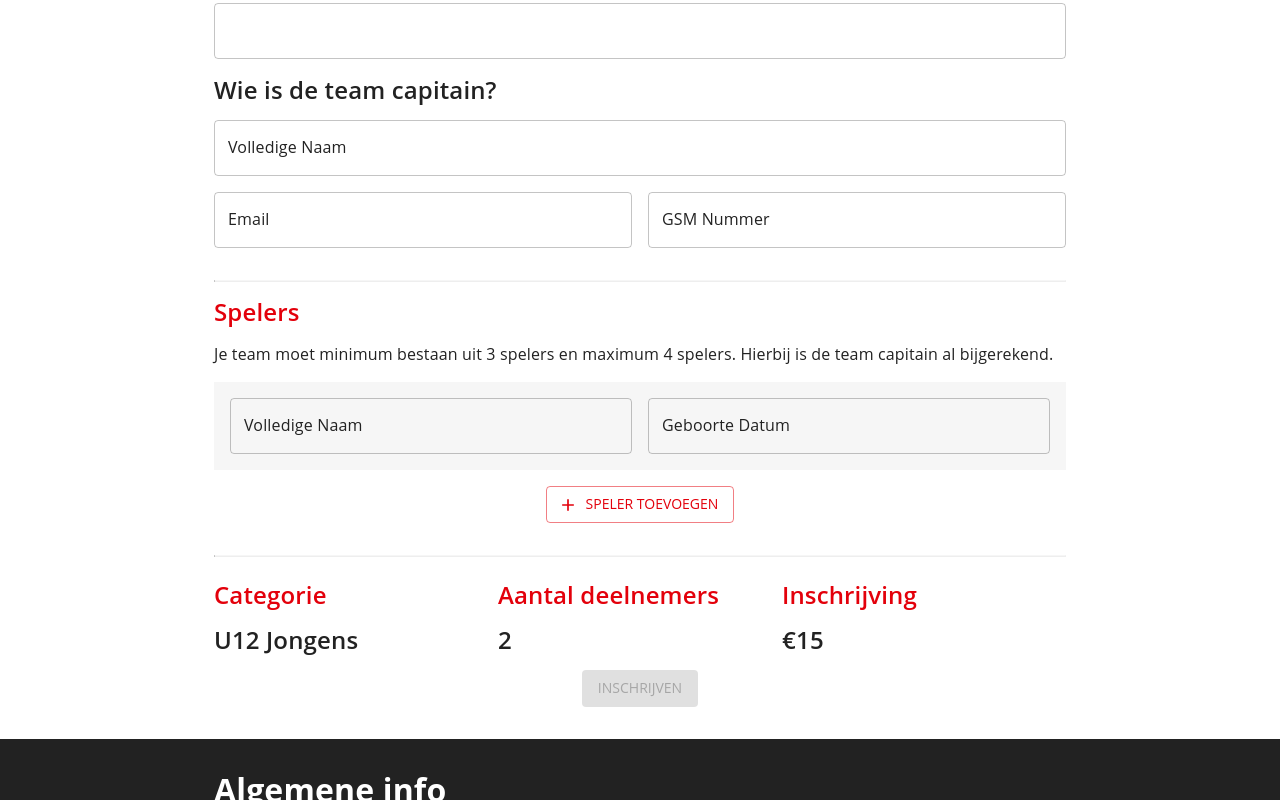
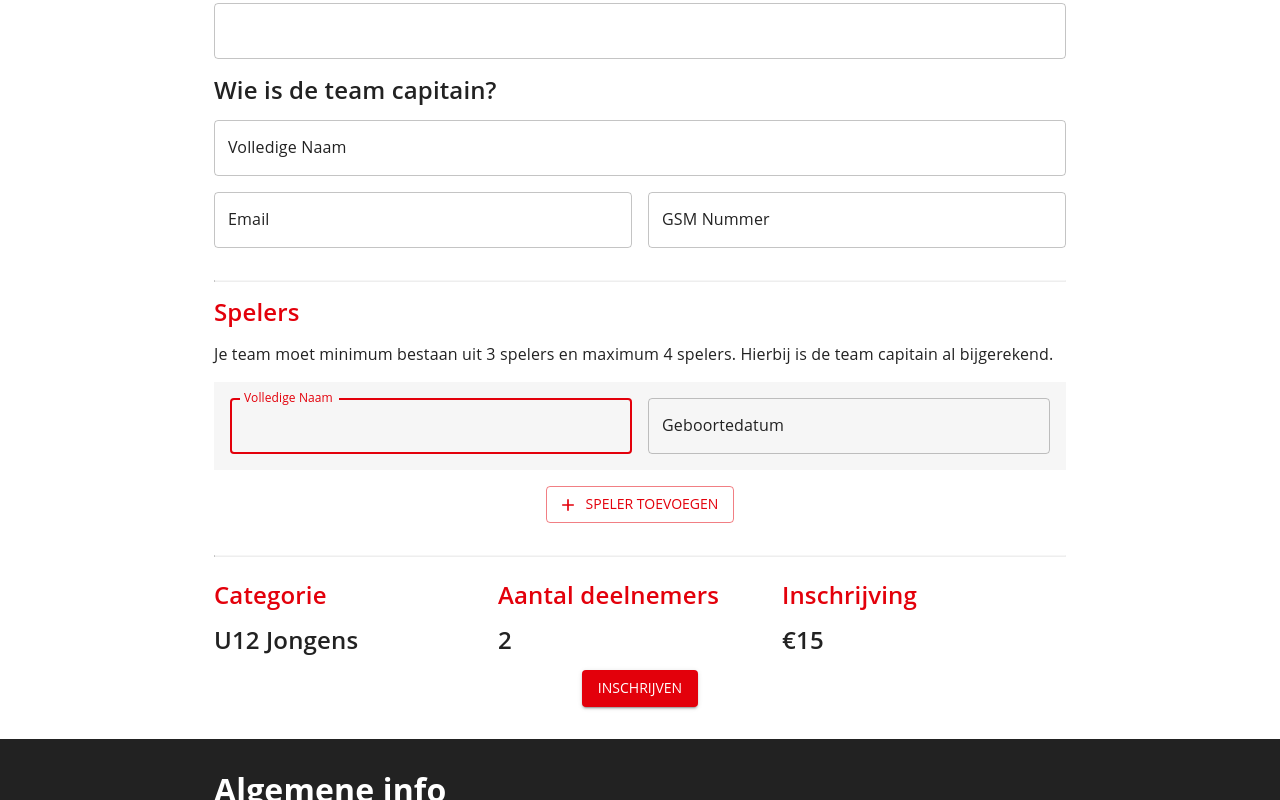
Before and after one commit to Mell-3s/zuiderkempen-diamonds-3x3, a React (Vite) app: page / in a window 1280 px wide. Both pictures are taken after a click on the button "SPELER TOEVOEGEN". Shown: the part 1027-1827 px from the top of the page. Built offline with nearby package versions, Linux system fonts and the light colour scheme; a web font is replaced by a local one.

Commit message:
Validation

```diff
--- a/package.json
+++ b/package.json
@@ -13,13 +13,15 @@
   "dependencies": {
     "@emotion/react": "^11.11.0",
     "@emotion/styled": "^11.11.0",
+    "@hookform/resolvers": "^3.1.0",
     "@mui/icons-material": "^5.11.16",
     "@mui/material": "^5.13.2",
     "@mui/x-date-pickers": "^6.5.0",
     "date-fns": "^2.30.0",
     "react": "^18.2.0",
     "react-dom": "^18.2.0",
-    "react-hook-form": "^7.43.9"
+    "react-hook-form": "^7.43.9",
+    "zod": "^3.21.4"
   },
   "devDependencies": {
     "@types/react": "^18.0.28",
--- a/src/components/registration/Registration.tsx
+++ b/src/components/registration/Registration.tsx
@@ -14,49 +14,42 @@ import {
   Typography,
 } from '@mui/material';
 import { MobileDatePicker } from '@mui/x-date-pickers';
-
-const categories = ['U12 Jongens', 'U14 Jongens', 'U16 Jongens', 'U18 + Seniors'];
-
-interface State {
-  category: string;
-  name: string;
-  captain: {
-    name: string;
-    phone: string;
-    email: string;
-  };
-  players: {
-    name: string;
-    birthday: Date | null;
-  }[];
-}
-
-const defaultValues: State = {
-  category: 'U12 Jongens',
-  name: '',
-  captain: {
-    name: '',
-    phone: '',
-    email: '',
-  },
-  players: [],
-};
+import { zodResolver } from '@hookform/resolvers/zod';
+import { TRegistrationForm, categories, registrationForm } from './registrationForm';
+import { useMemo } from 'react';
+import { format } from 'date-fns';
 
 function Registration() {
   const {
     control,
     handleSubmit,
     watch,
-    formState: { errors, isValid },
-  } = useForm<State>({ defaultValues });
+    formState: { errors },
+    register,
+    setValue,
+  } = useForm<TRegistrationForm>({
+    resolver: zodResolver(registrationForm),
+    defaultValues: {
+      category: 'U12 Jongens',
+    },
+  });
   const { fields, append } = useFieldArray({
     control,
     name: 'players',
-    rules: {
-      minLength: 3,
-      required: true,
-    },
   });
+
+  const getAllowedDateByCategory = useMemo((): Date => {
+    switch (watch('category')) {
+      case 'U12 Jongens':
+        return new Date('2013-12-31');
+      case 'U14 Jongens':
+        return new Date('2011-12-31');
+      case 'U16 Jongens':
+        return new Date('2009-12-31');
+      case 'U18 + Seniors':
+        return new Date();
+    }
+  }, [watch('category')]);
 
   return (
     <section className='registration'>
@@ -95,68 +88,40 @@ function Registration() {
             )}
           />
           <Typography variant='h4'>Hoe ga je team noemen?</Typography>
-          <Controller
-            name='name'
-            control={control}
-            rules={{
-              required: true,
-              minLength: 3,
-            }}
-            render={({ field }) => (
           <TextField
+            fullWidth
             error={!!errors?.name}
-                fullWidth
-                helperText={!!errors?.name && 'De naam moet minstens 3 karakters lang zijn'}
-                {...field}
-              />
-            )}
+            helperText={errors?.name?.message}
+            {...register('name')}
           />
           <Typography variant='h4'>Wie is de team capitain?</Typography>
           <Grid container spacing={2}>
             <Grid item xs={12}>
-              <Controller
-                name='captain.name'
-                control={control}
-                rules={{ required: true }}
-                render={({ field }) => (
               <TextField
+                fullWidth
                 error={!!errors?.captain?.name}
-                    fullWidth
+                helperText={errors?.captain?.name?.message}
                 label='Volledige Naam'
-                    {...field}
-                  />
-                )}
+                {...register('captain.name')}
               />
             </Grid>
             <Grid item xs={12} md={6}>
-              <Controller
-                name='captain.email'
-                control={control}
-                rules={{ required: true }}
-                render={({ field }) => (
               <TextField
+                fullWidth
                 error={!!errors?.captain?.email}
-                    fullWidth
+                helperText={errors?.captain?.email?.message}
                 label='Email'
                 type='email'
-                    {...field}
-                  />
-                )}
+                {...register('captain.email')}
               />
             </Grid>
             <Grid item xs={12} md={6}>
-              <Controller
-                name='captain.phone'
-                control={control}
-                rules={{ required: true }}
-                render={({ field }) => (
               <TextField
+                fullWidth
                 error={!!errors?.captain?.phone}
-                    fullWidth
+                helperText={errors?.captain?.phone?.message}
                 label='GSM Nummer'
-                    {...field}
-                  />
-                )}
+                {...register('captain.phone')}
               />
             </Grid>
           </Grid>
@@ -170,48 +135,42 @@ function Registration() {
             <Box bgcolor='secondary.main' padding={2} marginTop={2} key={field.id}>
               <Grid container spacing={2}>
                 <Grid item xs={12} md={6}>
-                  <Controller
-                    name={`players.${index}.name`}
-                    control={control}
-                    rules={{ required: true }}
-                    render={({ field }) => (
                   <TextField
+                    fullWidth
                     error={!!errors?.players?.[index]?.name}
-                        fullWidth
+                    helperText={errors?.players?.[index]?.name?.message}
                     label='Volledige Naam'
-                        {...field}
-                      />
-                    )}
+                    {...register(`players.${index}.name`)}
                   />
                 </Grid>
                 <Grid item xs={12} md={6}>
-                  <Controller
-                    name={`players.${index}.birthday`}
-                    control={control}
-                    rules={{ required: true }}
-                    render={({ field }) => (
                   <MobileDatePicker
-                        label='Geboorte Datum'
-                        maxDate={new Date()}
+                    label='Geboortedatum'
+                    format='dd-MM-yyyy'
+                    maxDate={getAllowedDateByCategory}
                     slotProps={{
                       textField: {
                         fullWidth: true,
                         error: !!errors?.players?.[index]?.birthday,
+                        helperText: errors?.players?.[index]?.birthday?.message,
                       },
                     }}
-                        {...field}
-                      />
-                    )}
+                    onAccept={date =>
+                      date && setValue(`players.${index}.birthday`, format(date, 'dd-MM-yyyy'))
+                    }
                   />
                 </Grid>
               </Grid>
             </Box>
           ))}
-          <Grid container justifyContent='center' marginTop={2}>
+          {errors?.players?.type === 'too_small' && watch('players').length < 2 && (
+            <Typography color='primary.main'>{errors?.players?.message}</Typography>
+          )}
+          <Grid container marginTop={2} justifyContent='center'>
             <Button
               disabled={fields.length >= 3}
               variant='outlined'
-              onClick={() => append({ name: '', birthday: null })}
+              onClick={() => append({ name: '', birthday: '' })}
               startIcon={<AddIcon />}
             >
               Speler toevoegen
@@ -233,7 +192,7 @@ function Registration() {
             </Grid>
           </Grid>
           <Grid container justifyContent='center'>
-            <Button type='submit' variant='contained' disabled={!isValid}>
+            <Button type='submit' variant='contained'>
               Inschrijven
             </Button>
           </Grid>
--- /dev/null
+++ b/src/components/registration/registrationForm.ts
@@ -0,0 +1,22 @@
+import * as z from 'zod';
+
+export const categories = ['U12 Jongens', 'U14 Jongens', 'U16 Jongens', 'U18 + Seniors'] as const;
+
+export const registrationForm = z.object({
+  category: z.enum(categories),
+  name: z.string().min(3, { message: 'Naam moet minstens 3 karakters lang zijn' }),
+  captain: z.object({
+    name: z.string().min(3, { message: 'Naam moet minstens 3 karakters lang zijn' }),
+    phone: z.string().min(1, { message: 'GSM nummer is verplicht' }),
+    email: z.string().email({ message: 'Dit is geen geldige email' }),
+  }),
+  players: z
+    .object({
+      name: z.string().min(3, { message: 'Naam moet minstens 3 karakters lang zijn' }),
+      birthday: z.string().min(1, { message: 'Geboortedatum is verplicht' }),
+    })
+    .array()
+    .min(2, { message: 'Je moet minstens 2 andere teamleden hebben' }),
+});
+
+export type TRegistrationForm = z.infer<typeof registrationForm>;
```
Also changed, not shown: 1 other file (tests, documents, lock files or other folders). Lines whose indentation alone changed are shown as unchanged.
